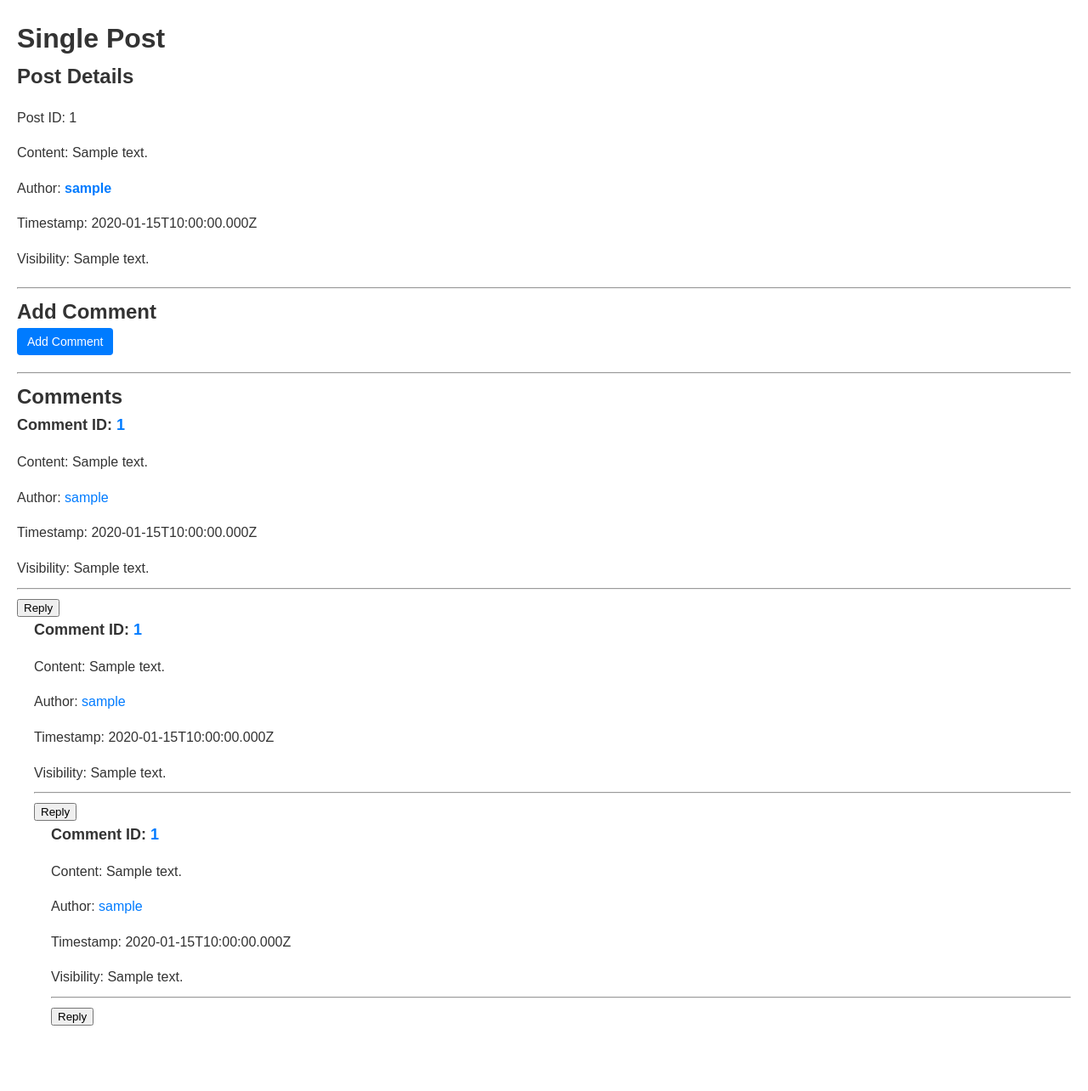
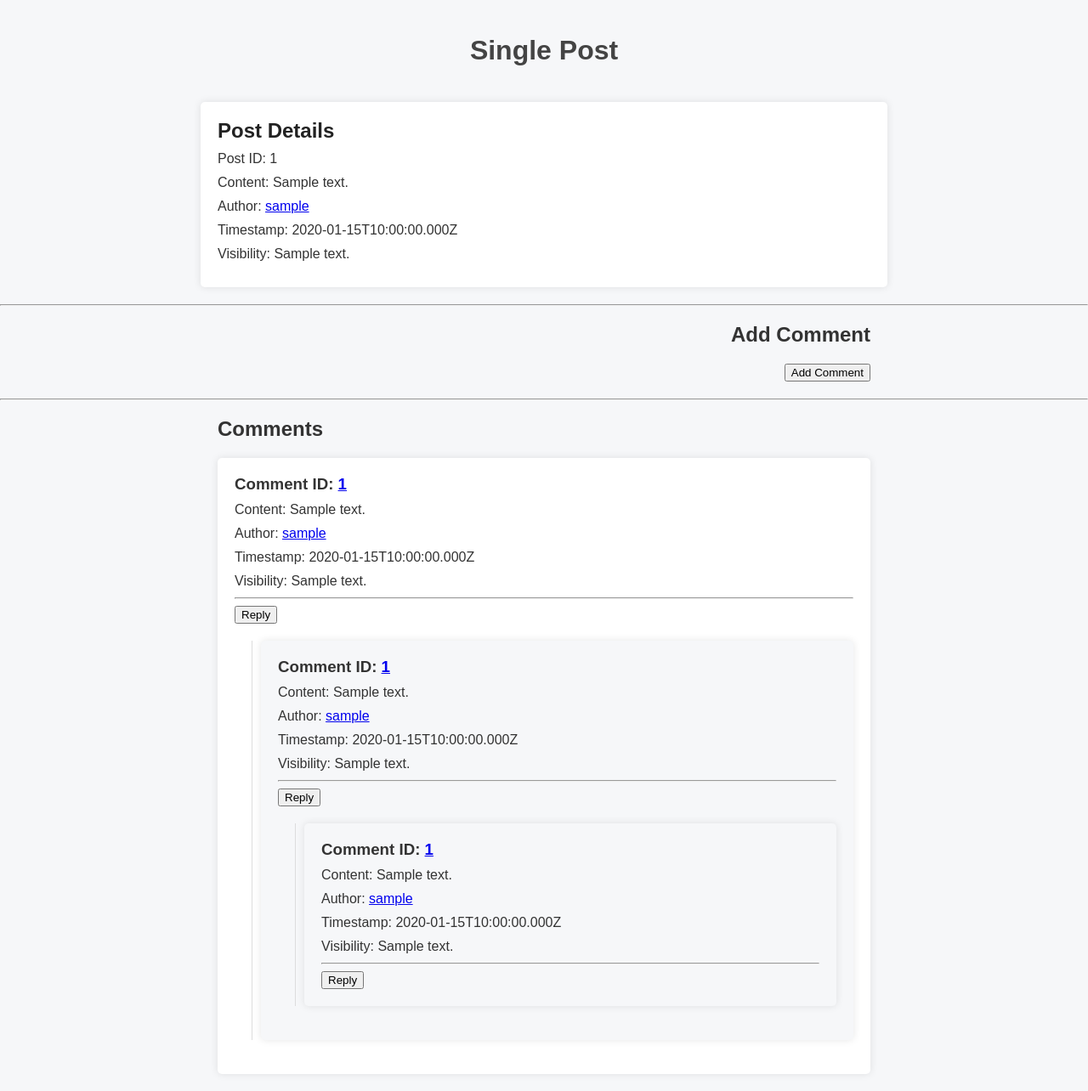
Before and after one commit to c-mimms/fly, a Node server app: template post-service/views/post.ejs in a window 1280 px wide. Shown: the whole page at 85% size. Before the commit the page ends 1207 px from the top, so only its background shows below. Run offline with Node 20, Linux system fonts and the light colour scheme; the template is opened without the code that fills it: most values are stand-ins (such as "Sample title", 1, 10 or a date in 2020); some libraries are stand-ins or nearby versions.

Commit message:
Modify post css and fix posting comments.

```diff
--- a/post-service/public/css/post.css
+++ b/post-service/public/css/post.css
@@ -1,155 +1,99 @@
-/* singlePost.css */
-
-/* Global Styles */
 body {
   font-family: Arial, sans-serif;
-    line-height: 1.6;
+  margin: 0;
+  padding: 0;
   color: #333;
-    margin: 0;
-    padding: 20px;
+  background-color: #f6f7f9;
 }
 
-  h1, h2, h3 {
-    margin: 0;
-    padding: 0;
+.title {
+  padding: 20px;
+  text-align: center;
+  color: #444;
 }
 
-  a {
-    color: #007bff;
-    text-decoration: none;
-  }
-
-  /* Post Details Section */
 .post-details {
-    margin-bottom: 20px;
+  width: 60%;
+  margin: 20px auto;
+  padding: 20px;
+  background-color: #fff;
+  border-radius: 5px;
+  box-shadow: 0 0 10px rgba(0, 0, 0, 0.1);
 }
 
 .post-details h2 {
-    font-size: 24px;
-    margin-bottom: 10px;
+  margin: 0;
+  color: #222;
 }
 
 .post-details p {
-    margin-bottom: 5px;
+  margin: 10px 0;
 }
 
-  .post-details p a {
-    font-weight: bold;
+.add-comment {
+  width: 60%;
+  margin: 20px auto;
+  text-align: right;
 }
 
-  /* Comments Section */
-  .comments-section {
-    margin-bottom: 20px;
+.comments-container {
+  width: 60%;
+  margin: 20px auto;
 }
 
 .comment {
-    margin-bottom: 20px;
+  margin: 20px 0;
+  padding: 20px;
+  background-color: #fff;
+  border-radius: 5px;
+  box-shadow: 0 0 10px rgba(0, 0, 0, 0.1);
+}
+
+.comment:nth-child(odd) {
+  background-color: #f6f7f9;
 }
 
 .comment h3 {
-    font-size: 18px;
-    margin-bottom: 5px;
+  margin: 0;
 }
 
 .comment p {
-    margin-bottom: 10px;
+  margin: 10px 0;
 }
 
-  .comment .comment-actions {
-    margin-top: 10px;
+.nested-comments {
+  margin-left: 20px;
+  border-left: 1px solid #ddd;
+  padding-left: 10px;
 }
 
-  .comment .comment-actions button {
-    background-color: #007bff;
-    color: #fff;
-    border: none;
-    padding: 8px 12px;
-    border-radius: 4px;
-    cursor: pointer;
-    font-size: 14px;
+.add-comment-form {
+  margin-top: 20px;
+  padding: 10px;
+  background-color: #fff;
+  border-radius: 5px;
+  box-shadow: 0 0 10px rgba(0, 0, 0, 0.1);
 }
 
-  .comment .comment-actions button.reply-button {
-    background-color: #6c757d;
-  }
-
-  .comment .comment-actions button.reply-button:hover {
-    background-color: #555;
-  }
-
-  .comment .comment-actions button.reply-button:focus {
-    outline: none;
-  }
-
-  .comment .comment-actions .comment-form {
-    display: none;
-    margin-top: 10px;
-  }
-
-  .comment .comment-actions .comment-form textarea {
+.add-comment-form textarea {
   width: 100%;
+  padding: 10px;
+  border-radius: 5px;
+  border: 1px solid #ddd;
   resize: vertical;
 }
 
-  .comment .comment-actions .comment-form button {
+.submit-button {
+  display: block;
   margin-top: 10px;
+  padding: 5px 10px;
+  color: #fff;
+  background-color: #007bff;
+  border: none;
+  border-radius: 5px;
+  cursor: pointer;
 }
 
-  .comment .replies {
-    margin-top: 20px;
-    padding-left: 20px;
-    border-left: 2px solid #ccc;
-  }
-
-  .comment .replies .comment {
-    margin-bottom: 15px;
-  }
-
-  .comment .replies .comment:last-child {
-    margin-bottom: 0;
-  }
-
-  .comment .replies .comment p {
-    margin-bottom: 5px;
-  }
-
-  .comment .replies .comment .comment-actions button.reply-button {
-    margin-top: 5px;
-  }
-
-  /* Add Comment Section */
-  .add-comment {
-    margin-bottom: 20px;
-  }
-
-  .add-comment button {
-    background-color: #007bff;
-    color: #fff;
-    border: none;
-    padding: 8px 12px;
-    border-radius: 4px;
-    cursor: pointer;
-    font-size: 14px;
-  }
-
-  .add-comment button:hover {
+.submit-button:hover {
   background-color: #0056b3;
 }
-
-  .add-comment button:focus {
-    outline: none;
-  }
-
-  .add-comment .comment-form {
-    display: none;
-    margin-top: 10px;
-  }
-
-  .add-comment .comment-form textarea {
-    width: 100%;
-    resize: vertical;
-  }
-
-  .add-comment .comment-form button {
-    margin-top: 10px;
-  }
```
Also changed, not shown: post-service/routes/api/posts.js (+12 -1 lines). Lines whose indentation alone changed are shown as unchanged.
